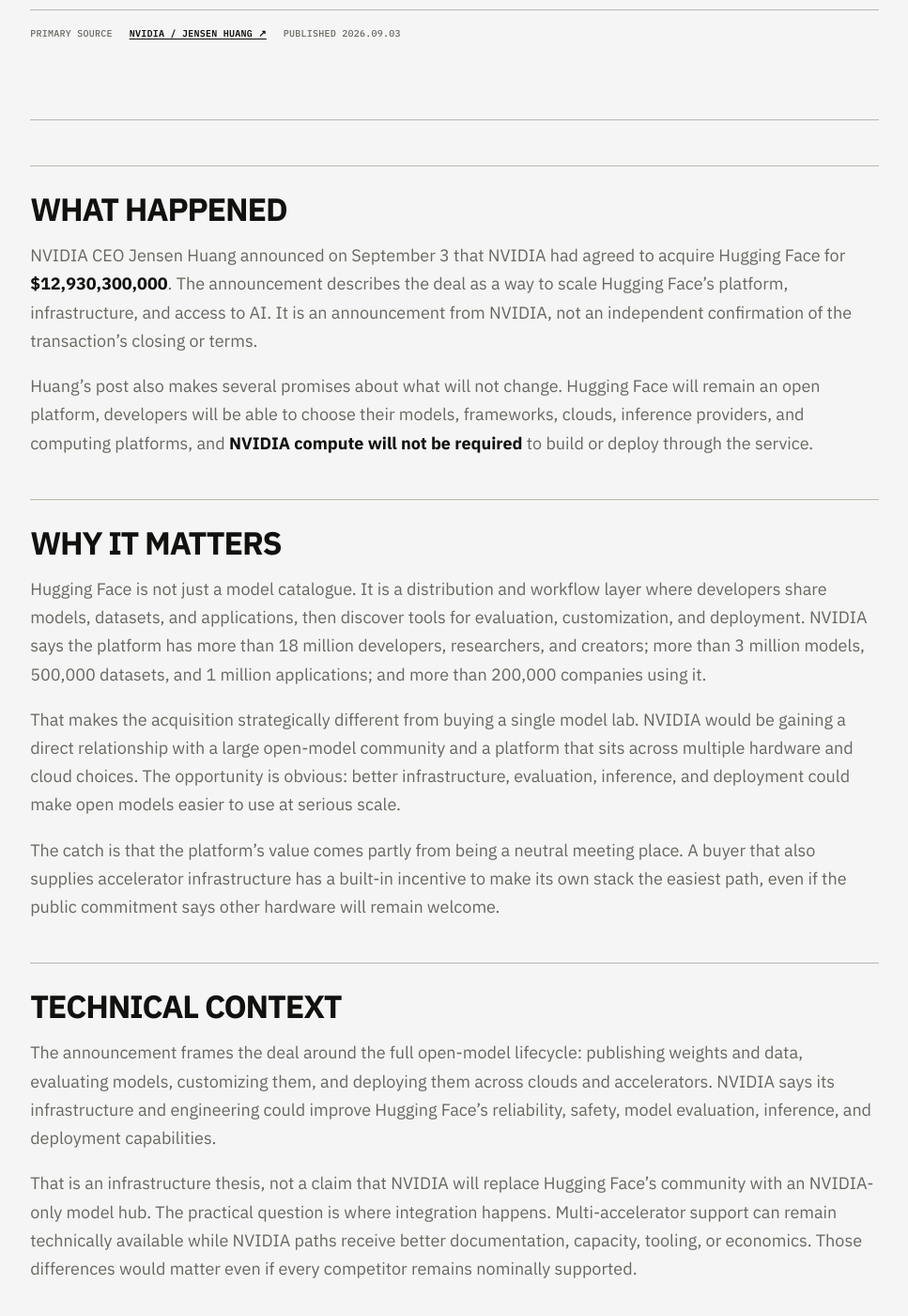
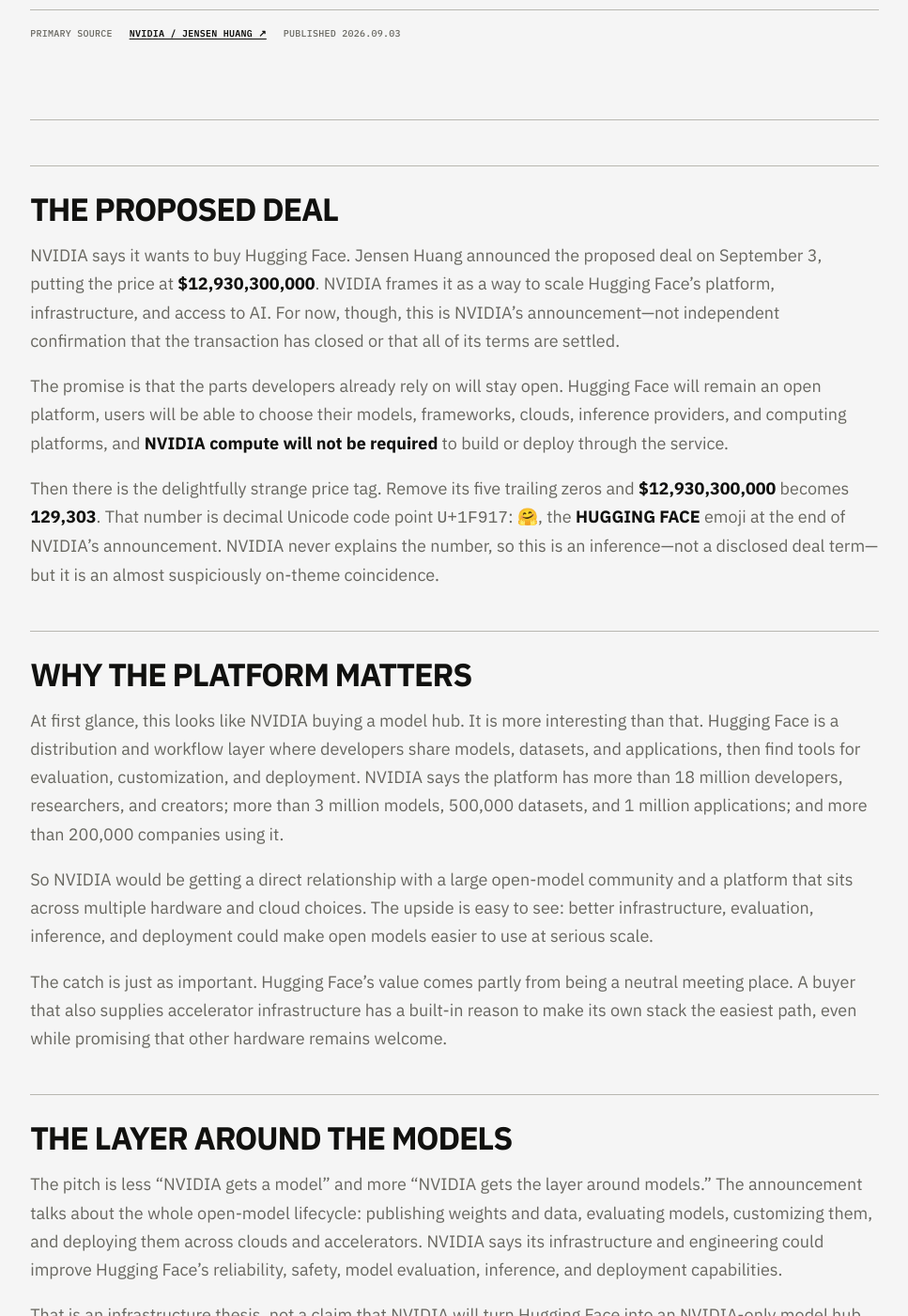
Before and after one commit to LiteBites/LiteBites.github.io, a Jekyll site: the page built from _articles/nvidia-hugging-face-acquisition.md, in a window 1280 px wide and 1400 px high, scrolled down 804 px. Shown: the whole window at 94% size, without its empty margins (156-1123 px from the left). Built offline with Jekyll 4.4.1, drawn with Linux system fonts in a browser that asks for light colours; some of the changed text lies outside the part shown.

```diff
--- a/_articles/nvidia-hugging-face-acquisition.md
+++ b/_articles/nvidia-hugging-face-acquisition.md
@@ -19,33 +19,35 @@ additional_sources:
     url: "https://www.reddit.com/r/LocalLLaMA/s/PzxmikgLTW"
 ---
 
-## What happened
+## The proposed deal
 
-NVIDIA CEO Jensen Huang announced on September 3 that NVIDIA had agreed to acquire Hugging Face for **$12,930,300,000**. The announcement describes the deal as a way to scale Hugging Face's platform, infrastructure, and access to AI. It is an announcement from NVIDIA, not an independent confirmation of the transaction's closing or terms.
+NVIDIA says it wants to buy Hugging Face. Jensen Huang announced the proposed deal on September 3, putting the price at **$12,930,300,000**. NVIDIA frames it as a way to scale Hugging Face's platform, infrastructure, and access to AI. For now, though, this is NVIDIA's announcement—not independent confirmation that the transaction has closed or that all of its terms are settled.
 
-Huang's post also makes several promises about what will not change. Hugging Face will remain an open platform, developers will be able to choose their models, frameworks, clouds, inference providers, and computing platforms, and **NVIDIA compute will not be required** to build or deploy through the service.
+The promise is that the parts developers already rely on will stay open. Hugging Face will remain an open platform, users will be able to choose their models, frameworks, clouds, inference providers, and computing platforms, and **NVIDIA compute will not be required** to build or deploy through the service.
 
-## Why it matters
+Then there is the delightfully strange price tag. Remove its five trailing zeros and **$12,930,300,000** becomes **129,303**. That number is decimal Unicode code point `U+1F917`: 🤗, the **HUGGING FACE** emoji at the end of NVIDIA's announcement. NVIDIA never explains the number, so this is an inference—not a disclosed deal term—but it is an almost suspiciously on-theme coincidence.
 
-Hugging Face is not just a model catalogue. It is a distribution and workflow layer where developers share models, datasets, and applications, then discover tools for evaluation, customization, and deployment. NVIDIA says the platform has more than 18 million developers, researchers, and creators; more than 3 million models, 500,000 datasets, and 1 million applications; and more than 200,000 companies using it.
+## Why the platform matters
 
-That makes the acquisition strategically different from buying a single model lab. NVIDIA would be gaining a direct relationship with a large open-model community and a platform that sits across multiple hardware and cloud choices. The opportunity is obvious: better infrastructure, evaluation, inference, and deployment could make open models easier to use at serious scale.
+At first glance, this looks like NVIDIA buying a model hub. It is more interesting than that. Hugging Face is a distribution and workflow layer where developers share models, datasets, and applications, then find tools for evaluation, customization, and deployment. NVIDIA says the platform has more than 18 million developers, researchers, and creators; more than 3 million models, 500,000 datasets, and 1 million applications; and more than 200,000 companies using it.
 
-The catch is that the platform's value comes partly from being a neutral meeting place. A buyer that also supplies accelerator infrastructure has a built-in incentive to make its own stack the easiest path, even if the public commitment says other hardware will remain welcome.
+So NVIDIA would be getting a direct relationship with a large open-model community and a platform that sits across multiple hardware and cloud choices. The upside is easy to see: better infrastructure, evaluation, inference, and deployment could make open models easier to use at serious scale.
 
-## Technical context
+The catch is just as important. Hugging Face's value comes partly from being a neutral meeting place. A buyer that also supplies accelerator infrastructure has a built-in reason to make its own stack the easiest path, even while promising that other hardware remains welcome.
 
-The announcement frames the deal around the full open-model lifecycle: publishing weights and data, evaluating models, customizing them, and deploying them across clouds and accelerators. NVIDIA says its infrastructure and engineering could improve Hugging Face's reliability, safety, model evaluation, inference, and deployment capabilities.
+## The layer around the models
 
-That is an infrastructure thesis, not a claim that NVIDIA will replace Hugging Face's community with an NVIDIA-only model hub. The practical question is where integration happens. Multi-accelerator support can remain technically available while NVIDIA paths receive better documentation, capacity, tooling, or economics. Those differences would matter even if every competitor remains nominally supported.
+The pitch is less “NVIDIA gets a model” and more “NVIDIA gets the layer around models.” The announcement talks about the whole open-model lifecycle: publishing weights and data, evaluating models, customizing them, and deploying them across clouds and accelerators. NVIDIA says its infrastructure and engineering could improve Hugging Face's reliability, safety, model evaluation, inference, and deployment capabilities.
 
-## What remains uncertain
+That is an infrastructure thesis, not a claim that NVIDIA will turn Hugging Face into an NVIDIA-only model hub. The real question is where the integration shows up. Multi-accelerator support can remain technically available while NVIDIA paths get better documentation, capacity, tooling, or economics. Those differences would matter even if every competitor remains nominally supported.
 
-The announcement does not provide transaction structure, closing conditions, a detailed governance plan, or measurable neutrality guarantees. It also does not say how Hugging Face's commercial services, hosted inference, evaluation systems, or moderation policies will change after the acquisition.
+## What the announcement leaves open
 
-The supplied r/LocalLLaMA URL was inaccessible during review, so it is not used as evidence and no characterization of its discussion is made. The bigger uncertainty is operational: whether “open platform” remains a meaningful user experience when the owner of the platform also has a strong interest in selling the underlying compute.
+Here's where the announcement goes quiet. It does not provide transaction structure, closing conditions, a detailed governance plan, or measurable neutrality guarantees. It also does not say how Hugging Face's commercial services, hosted inference, evaluation systems, or moderation policies will change after the acquisition.
 
-## Practical takeaways
+The supplied r/LocalLLaMA URL was inaccessible during review, so it is not used as evidence and no characterization of its discussion is made. The bigger question is operational: will “open platform” still feel open when the platform's owner also has a strong interest in selling the underlying compute?
+
+## What to watch next
 
 - Treat the $12.93 billion figure and the open-platform commitments as NVIDIA's announcement claims until transaction and governance details are independently available.
 - If you depend on Hugging Face, keep model files, dataset metadata, evaluation results, and deployment scripts portable across registries and accelerator stacks.
```
Also changed, not shown: POLICY_ARTICLE.md (+19 -28 lines), scripts/test_article_bites.rb (+28 -6 lines), scripts/validate_article_bites.rb (+15 -11 lines).
